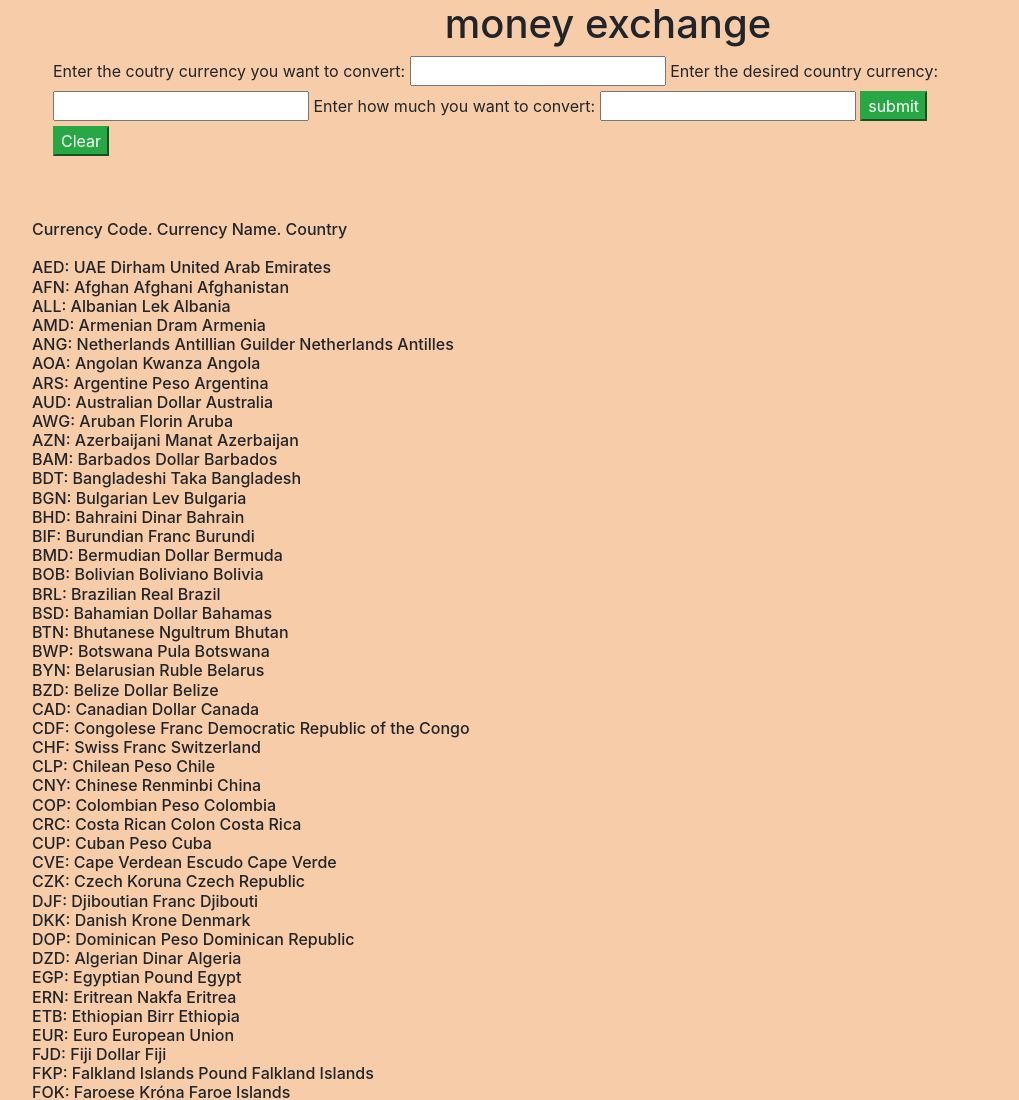
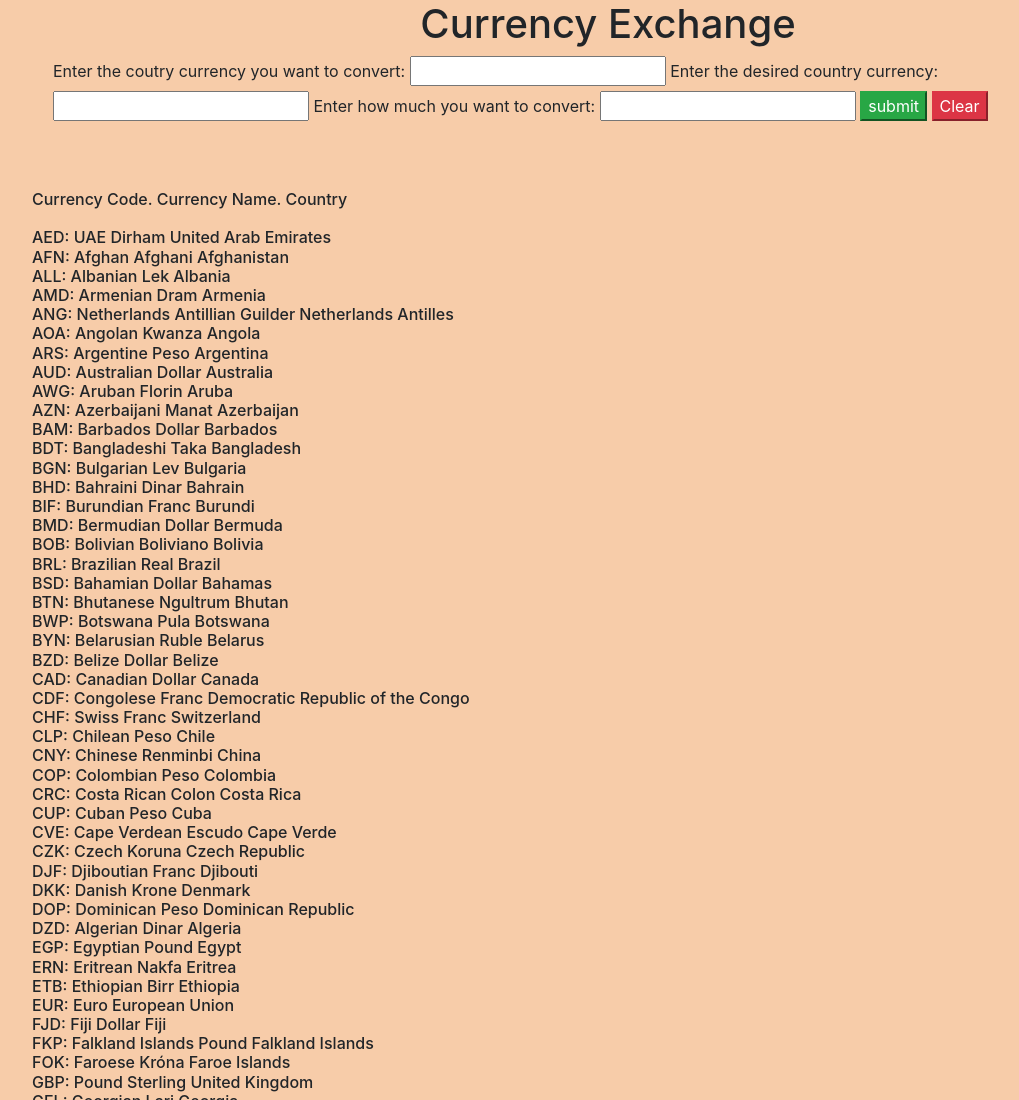
Before and after one commit to Cameronjohnson30/currency-exchange, a website built with webpack: page src/index.html in a window 1280 px wide. Shown: the top 1100 px of the page, without its empty margins (32-1051 px from the left). Built offline with nearby package versions, Linux system fonts and the light colour scheme.

Commit message:
moved clear button next to submit

```diff
--- a/src/index.html
+++ b/src/index.html
@@ -4,7 +4,7 @@
   <title>Currency Exchange</title>
   <body>
     <div class="container">
-      <h1>money exchange</h1>
+      <h1>Currency Exchange</h1>
       <label for="location">Enter the coutry currency you want to convert:</label>
       <input id="location" type="text">
       <label for="location2">Enter the desired country currency:</label>
@@ -12,9 +12,9 @@
       <label for="amount">Enter how much you want to convert:</label>
       <input id="amount" type="text" min="00.00">
       <button class="btn-success" id="exchange">submit</button>
+      <button class="btn-danger" id="refresh">Clear</button>
       <div class="showErrors"></div>
       <div class="showResults"></div>
-      <button class="btn-success" id="refresh">Clear</button>
     </div>
     <h2>Currency Code. Currency Name. Country<br>
       <br>
```
